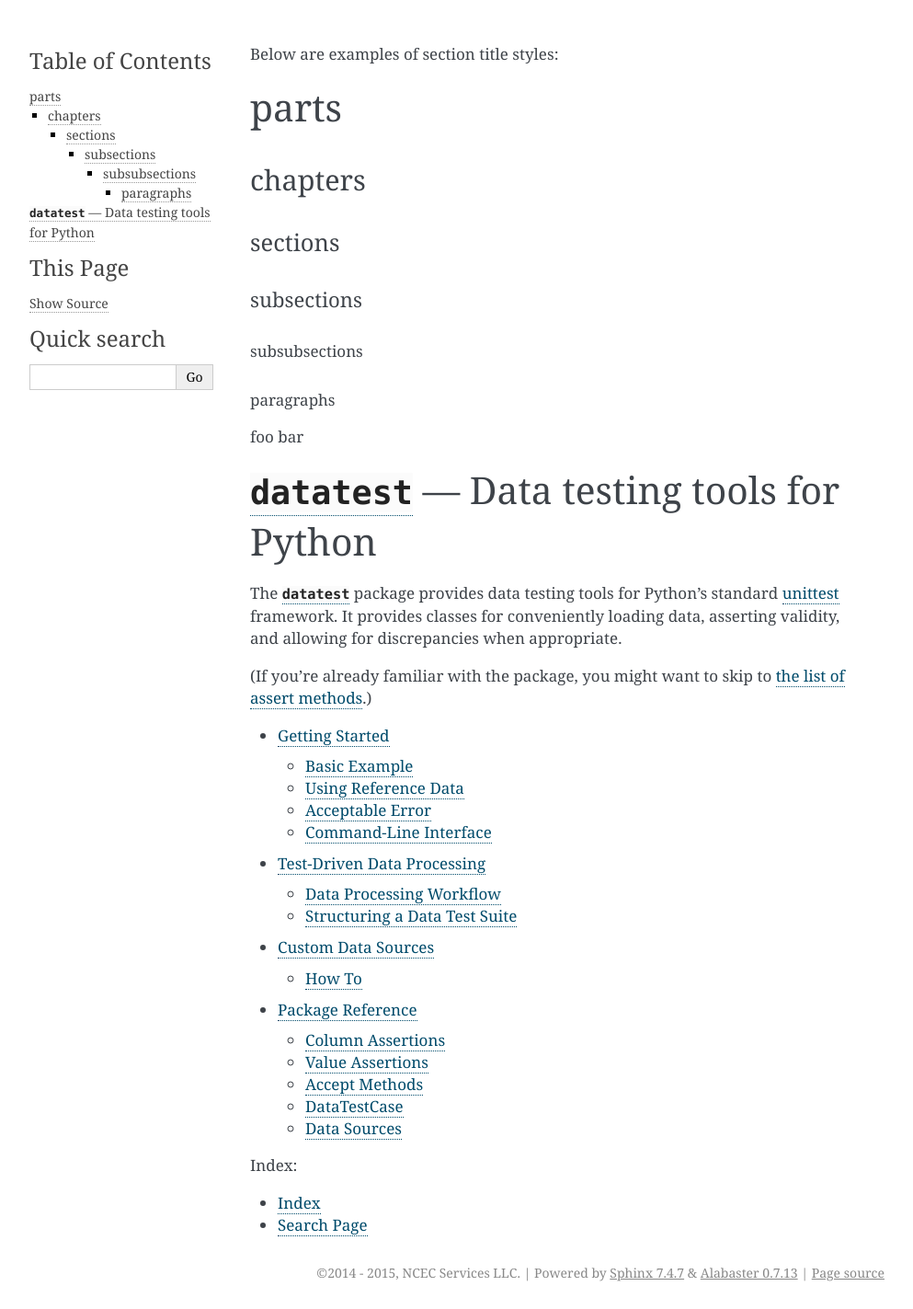
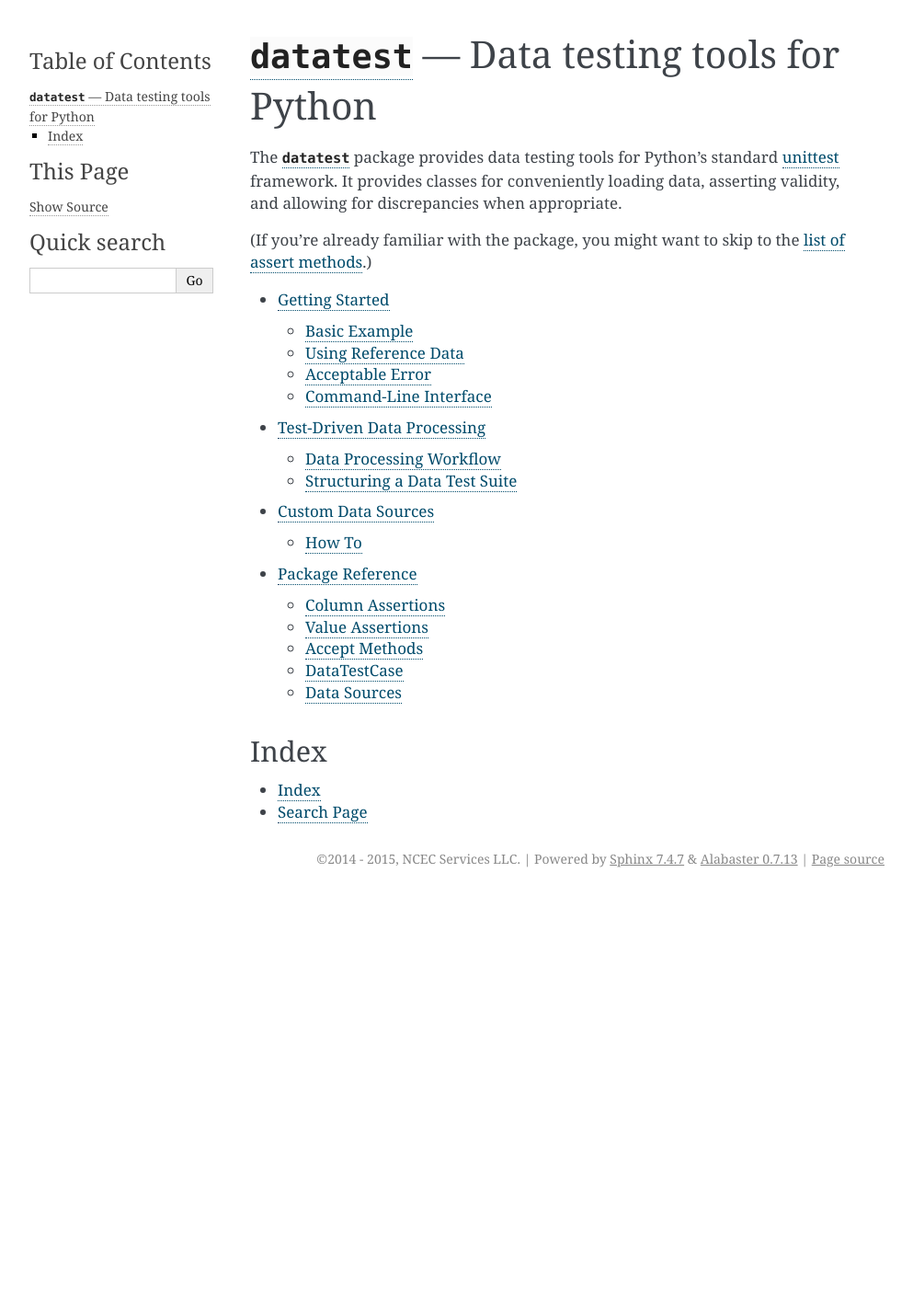
Before and after one commit to shawnbrown/datatest, a Sphinx documentation site: the page built from docs/index.rst, in a window 1280 px wide. Shown: the whole page at 92% size, without its empty margins (148-1141 px from the left). Built offline with Sphinx 7.4.7, drawn with Linux system fonts in a browser that asks for light colours; after the commit the page ends 973 px from its top, so only the background shows below that.

Commit message:
Add meta-tag info and clean up formatting in documentation.

```diff
--- a/docs/getting_started.rst
+++ b/docs/getting_started.rst
@@ -67,7 +67,7 @@
 The data we want to test is called the subject data and it should be
 defined as a module-level or class-level property named ``subjectData``.
 Typically, it is defined at the module level inside a  ``setUpModule()``
-function (as shown above).  However, if it is only referenced within a
+function (as above).  However, if it is only referenced within a
 single class, then defining it inside a ``setUpClass()`` method is also
 acceptable::
 
--- a/docs/index.rst
+++ b/docs/index.rst
@@ -1,35 +1,13 @@
 
-
-Below are examples of section title styles:
-
-###############
- parts
-###############
-
-***************
- chapters
-***************
-
-sections
-=============
-
-subsections
--------------
-
-subsubsections
-^^^^^^^^^^^^^^^
-
-paragraphs
-"""""""""""""
-
-foo bar
-
-
+.. meta::
+    :description: datatest: Data testing tools for Python.
+    :keywords: datatest, unittest, testing, test-driven data processing
 
 .. module:: datatest
-   :synopsis: Data testing tools for Python.
+    :synopsis: Data testing tools for Python.
 .. moduleauthor:: Shawn Brown <sbrown@ncecservices.com>
 .. sectionauthor:: Shawn Brown <sbrown@ncecservices.com>
+
 
 #################################################
 :mod:`datatest` --- Data testing tools for Python
@@ -41,7 +19,7 @@
 validity, and allowing for discrepancies when appropriate.
 
 (If you're already familiar with the package, you might want to
-skip to :ref:`the list of assert methods <assert-methods>`.)
+skip to the :ref:`list of assert methods <assert-methods>`.)
 
 
 .. toctree::
@@ -52,7 +30,9 @@
    custom_datasources
    reference
 
-Index:
+
+Index
+=====
 
 * :ref:`genindex`
 * :ref:`search`
```
Also changed, not shown: docs/data_processing.rst (+7 -0 lines).
